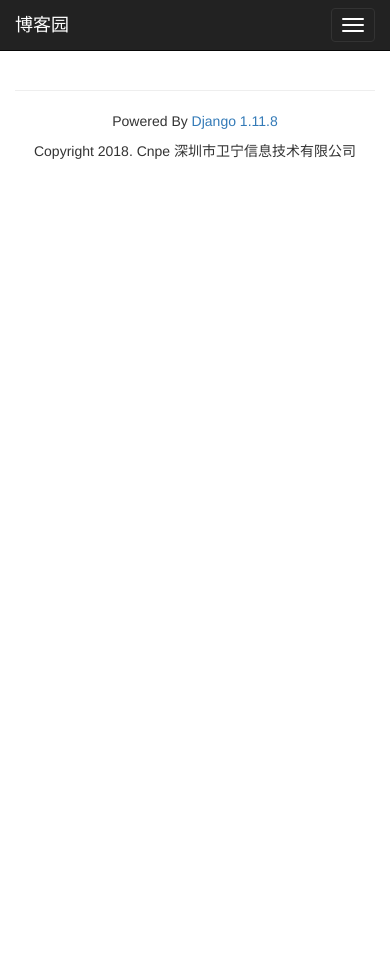
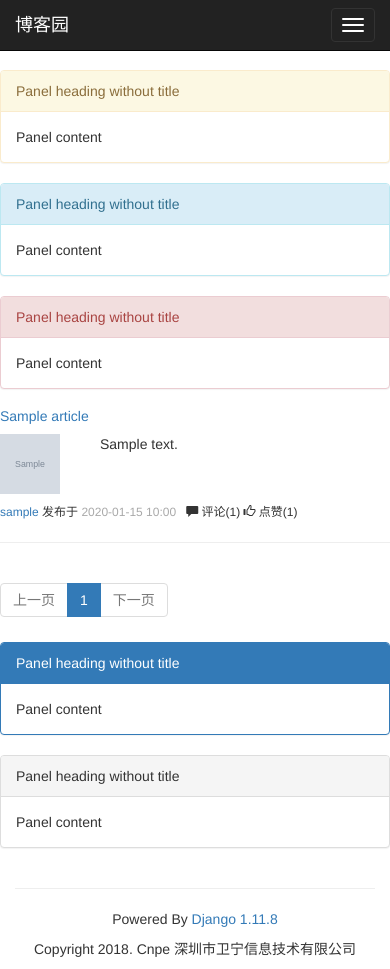
Before and after one commit to taoxu991/blog, a Django app: page / in a window 390 px wide; the page is wider, and only the part inside the window is pictured. Before the commit the page ends 159 px from the top of that part, so only its background shows below. Run offline with Django 3.2, Linux system fonts and the light colour scheme; tables that the repository leaves empty hold one stand-in row (values such as "Sample post"); grey boxes marked "Sample" are stand-in pictures; parts of the project's set-up code (start-up, migrations or seed data) failed here and were passed over; some libraries are stand-ins or nearby versions.

Commit message:
t同步0001_initial.py

```diff
--- /dev/null
+++ b/app01/page.py
@@ -0,0 +1,177 @@
+"""
+使用方法：
+
+from utils.page import Pagination
+def users(request):
+    current_page = int(request.GET.get('page',1))
+
+    total_item_count = models.UserInfo.objects.all().count()
+    # page_obj = Pagination(current_page,total_item_count,request.path_info)
+    page_obj = Pagination(current_page,total_item_count,'/users.html')
+
+    user_list = models.UserInfo.objects.all()[page_obj.start:page_obj.end]
+
+    return render(request,'users.html',{'user_list':user_list,'page_html':page_obj.page_html()})
+
+
+"""
+
+from django.utils.safestring import mark_safe
+from django.core.paginator import Paginator, EmptyPage, PageNotAnInteger
+
+
+class Pagination(object):
+
+    def __init__(self,current_page,total_item_count,base_url,per_page_count=10,show_pager_count=11):
+        """
+        :param current_page:  当前页
+        :param total_item_count: 数据库数据总条数
+        :param base_url: 分页前缀URL
+        :param per_page_count:   每页显示数据条数
+        :param show_pager_count: 对多显示的页码
+        """
+        self.current_page = current_page
+        self.total_item_count = total_item_count
+        self.base_url = base_url
+        self.per_page_count = per_page_count
+        self.show_pager_count = show_pager_count
+
+        max_pager_num, b = divmod(total_item_count, per_page_count)
+        if b:
+            max_pager_num += 1
+        self.max_pager_num = max_pager_num
+
+    @property
+    def start(self):
+        """
+
+        :return:
+        """
+        return (self.current_page-1)* self.per_page_count
+
+    @property
+    def end(self):
+        """
+
+        :return:
+        """
+        return self.current_page * self.per_page_count
+
+    def page_html(self):
+        """
+
+        :return:
+        """
+        page_list = []
+
+        if self.current_page == 1:
+            prev = ' <li><a href="#">上一页</a></li>'
+        else:
+            prev = ' <li><a href="%s?page=%s">上一页</a></li>' % (self.base_url,self.current_page - 1,)
+        page_list.append(prev)
+
+        half_show_pager_count = int(self.show_pager_count / 2)
+
+        # 数据特别少，15条数据=2页
+        if self.max_pager_num < self.show_pager_count:
+            # 页码小于11
+            pager_start = 1
+            pager_end = self.max_pager_num + 1
+        else:
+            if self.current_page <= half_show_pager_count:
+                pager_start = 1
+                pager_end = self.show_pager_count + 1
+            else:
+                if self.current_page + half_show_pager_count > self.max_pager_num:
+                    pager_start = self.max_pager_num - self.show_pager_count + 1
+                    pager_end = self.max_pager_num + 1
+                else:
+                    pager_start = self.current_page - half_show_pager_count
+                    pager_end = self.current_page + half_show_pager_count + 1
+
+        for i in range(pager_start, pager_end):
+            if i == self.current_page:
+                tpl = ' <li class="active"><a href="%s?page=%s">%s</a></li>' % (self.base_url,i, i,)
+            else:
+                tpl = ' <li><a href="%s?page=%s">%s</a></li>' % (self.base_url,i, i,)
+            page_list.append(tpl)
+
+        if self.current_page == self.max_pager_num:
+            nex = ' <li><a href="#">下一页</a></li>'
+        else:
+            nex = ' <li><a href="%s?page=%s">下一页</a></li>' % (self.base_url,self.current_page + 1,)
+        page_list.append(nex)
+
+        return mark_safe(''.join(page_list))
+
+
+class CustomPagination(Paginator):
+
+    def __init__(self, current_page, base_url, *args, **kwargs):
+        super().__init__(*args, **kwargs)
+        self.current_page = current_page
+        self.base_url = base_url
+        self.res_list = None
+        self.html = self.page_html()
+
+    def page_html(self):
+        """
+        :return:
+        """
+        page_list = []
+
+        if self.num_pages > 11:
+
+            if self.current_page - 5 < 1:
+                page_range = range(1, 12)
+            elif self.current_page + 5 > self.num_pages:
+                page_range = range(self.num_pages - 10, self.num_pages + 1)
+
+            else:
+                page_range = range(self.current_page - 5, self.current_page + 6)
+        else:
+            page_range = self.page_range
+
+        try:
+            self.res_list = self.page(self.current_page)
+        except EmptyPage:
+            self.current_page = self.num_pages
+            self.res_list = self.page(self.current_page)
+        except PageNotAnInteger:
+            self.res_list = self.page(1)
+            self.current_page = 1
+
+        if self.res_list.has_previous():
+            prev = '''<li><a href="%s?page=%s" aria-label="Previous">
+            <span aria-hidden="true">上一页</span></a></li>
+            ''' %(self.base_url, self.res_list.previous_page_number())
+        else:
+            prev = '''
+            <li class="disabled"><a href="#" aria-label="Previous">
+            <span aria-hidden="true">上一页</span></a></li>
+            '''
+        page_list.append(prev)
+
+        for num in page_range:
+            if num == self.current_page:
+                content = '''
+                <li class="item active"><a href="%s?page=%s">%s</a></li>
+                ''' % (self.base_url, num, num)
+            else:
+                content = '''
+                <li class="item"><a href="%s?page=%s">%s</a></li>
+                ''' % (self.base_url, num, num)
+            page_list.append(content)
+
+        if self.res_list.has_next():
+            has_next = '''<li><a href="%s?page=%s" aria-label="Previous">
+            <span aria-hidden="true">下一页</span></a></li>
+            ''' % (self.base_url, self.res_list.next_page_number())
+        else:
+            has_next = '''
+            <li class="disabled"><a href="#" aria-label="Previous">
+            <span aria-hidden="true">下一页</span></a></li>
+            '''
+        page_list.append(has_next)
+
+        return mark_safe(''.join(page_list))
--- /dev/null
+++ b/app01/urls.py
@@ -0,0 +1,19 @@
+from django.urls import path,re_path
+from app01 import views as app_views
+
+urlpatterns = [
+    # 文本编辑器上传图片url
+    re_path(r'upload/', app_views.upload),
+
+    # 后台管理 url
+    re_path(r'blog_manage/$', app_views.blog_manage),
+    re_path(r'blog_manage/add_article/$', app_views.add_article),
+    re_path(r'digg/', app_views.digg),
+    re_path(r'comment/', app_views.comment),
+    re_path(r'get_comment_tree/', app_views.get_comment_tree),
+
+    re_path(r'^(?P<username>\w+)/articles/(?P<article_id>\d+)$', app_views.article_detail),
+    re_path(r'^(?P<username>\w+)/articles/(?P<condition>tag|category|archive)/(?P<param>.*)/$', app_views.home_site),
+
+
+]
--- a/app01/views.py
+++ b/app01/views.py
@@ -3,6 +3,8 @@ from django.contrib import auth
 from django.contrib.auth.decorators import login_required
 from django.http import JsonResponse
 from app01.myform import *
+from app01.models import *
+from app01.page import *
 from PIL import Image, ImageDraw, ImageFont
 import random
 from io import BytesIO
@@ -86,4 +88,7 @@ def register(request):
 
 
 def index(request):
-    return render(request, 'index.html')
+    current_page = int(request.GET.get('page',1))
+    article_list = Article.objects.all()
+    paginator = CustomPagination(current_page, "", article_list, 5)
+    return render(request, 'index.html', {'article_list': paginator.res_list, 'page_html': paginator.html})
--- a/blog/urls.py
+++ b/blog/urls.py
@@ -14,7 +14,7 @@ Including another URLconf
     2. Add a URL to urlpatterns:  path('blog/', include('blog.urls'))
 """
 from django.contrib import admin
-from django.urls import path,re_path
+from django.urls import path,re_path,include
 from django.views.static import serve
 from blog import settings
 from app01 import views as app_views
@@ -27,7 +27,7 @@ urlpatterns = [
     path('index/', app_views.index),
     path('get_valid_img/', app_views.get_valid_img, name='get_valid_img'),
     re_path(r'^$', app_views.index),
-
+    re_path(r'blog/',include('app01.urls')),
     # media配置
     re_path(r'media/(?P<path>.*)$', serve, {'document_root': settings.MEDIA_ROOT}),
 ]
--- a/templates/base.html
+++ b/templates/base.html
@@ -63,7 +63,7 @@
 
     </div>
 </nav>
-<div class="container">
+<div class="container-fluid">
         <div class="row">
             {% block content %}
 
--- a/templates/index.html
+++ b/templates/index.html
@@ -1 +1,95 @@
 {% extends 'base.html' %}
+
+{% block sstyle %}
+    <style>
+         .avatar_img,.desc{
+             float: left;
+         }
+
+        .info .timer{
+
+            color: darkgray;
+        }
+        .info{
+            margin-top: 10px;
+            font-size: 12px;
+        }
+        .desc{
+            font-size: 14px;
+            margin-left: 10px;
+            text-align: justify;
+        }
+
+    </style>
+{% endblock %}
+{% block content %}
+<div class="row">
+        <div class="col-md-3">
+            <div class="panel panel-warning">
+                <div class="panel-heading">Panel heading without title</div>
+                <div class="panel-body">
+                    Panel content
+                </div>
+            </div>
+
+            <div class="panel panel-info">
+                <div class="panel-heading">Panel heading without title</div>
+                <div class="panel-body">
+                    Panel content
+                </div>
+            </div>
+
+            <div class="panel panel-danger">
+                <div class="panel-heading">Panel heading without title</div>
+                <div class="panel-body">
+                    Panel content
+                </div>
+            </div>
+
+        </div>
+        <div class="col-md-6">
+            <div class="article_list">
+                {% for article in article_list %}
+                <div class="article-item small">
+                    <h5><a href="/blog/{{ article.user.username }}/articles/{{ article.pk }}">{{ article.title }}</a></h5>
+                    <div class="row">
+                           <div class="avatar_img col-md-1">
+                               <a href="/blog/{{ article.user.username }}/">
+                                   <img src="{{ article.user.avatar.url }}" alt="" width="60" height="60">
+                               </a>
+                           </div>
+                           <div class="desc col-md-10">{{ article.desc }}</div>
+                       </div>
+
+                      <div class="info">
+                          <span><a href="/blog/{{ article.user.username }}/">{{ article.user.username }}</a> 发布于</span>
+                          <span class="timer">{{ article.create_time|date:"Y-m-d H:i" }}</span>&nbsp;&nbsp;
+                          <span class="glyphicon glyphicon-comment"></span>&nbsp;<span>评论({{ article.comment_count }})</span>
+                          <span class="glyphicon glyphicon-thumbs-up"></span>&nbsp;<span>点赞({{ article.up_count }})</span>
+                      </div>
+                </div>
+                    <hr>
+                {% endfor %}
+            </div>
+            <!---分页-->
+                <ul class="pagination">
+                    {{ page_html }}
+                  </ul>
+                <!---分页end---->
+        </div>
+        <div class="col-md-3">
+            <div class="panel panel-primary">
+                <div class="panel-heading">Panel heading without title</div>
+                <div class="panel-body">
+                    Panel content
+                </div>
+            </div>
+            <div class="panel panel-default">
+                <div class="panel-heading">Panel heading without title</div>
+                <div class="panel-body">
+                    Panel content
+                </div>
+            </div>
+        </div>
+    </div>
+{% endblock %}
```
